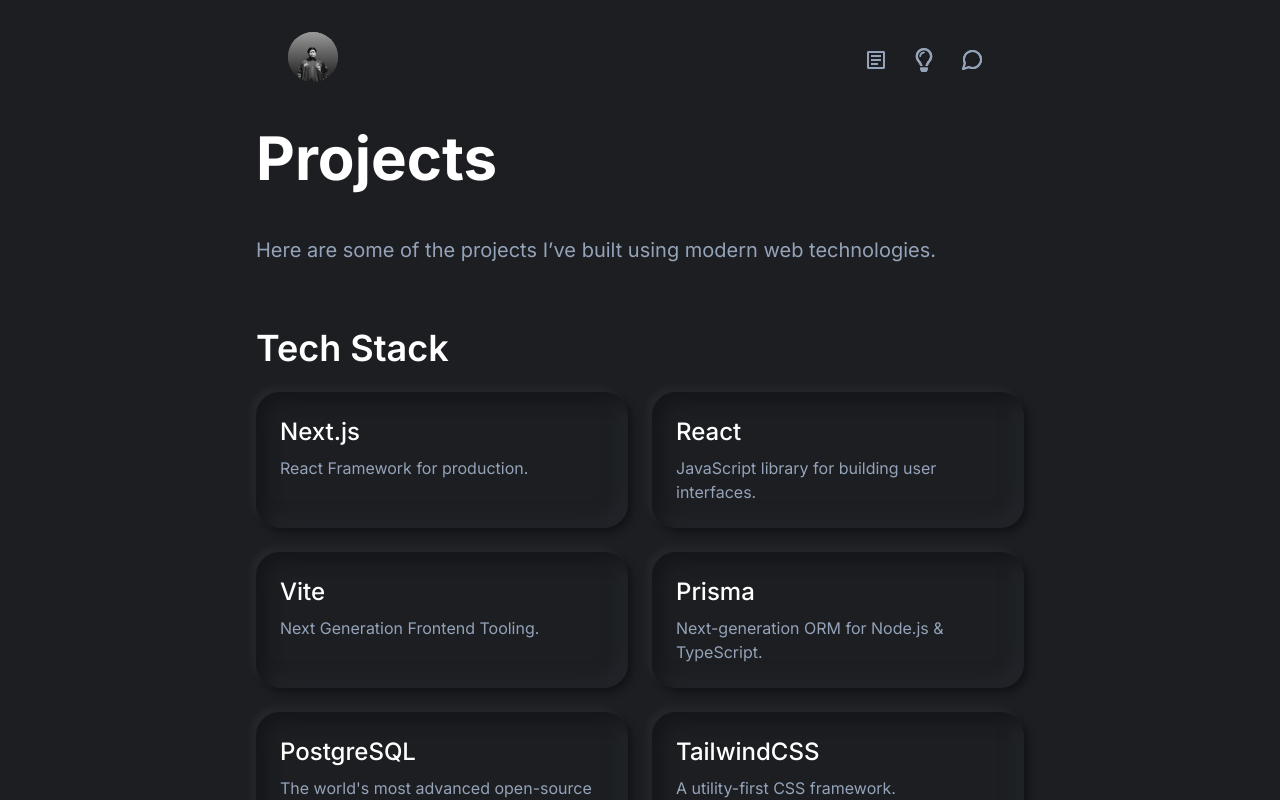
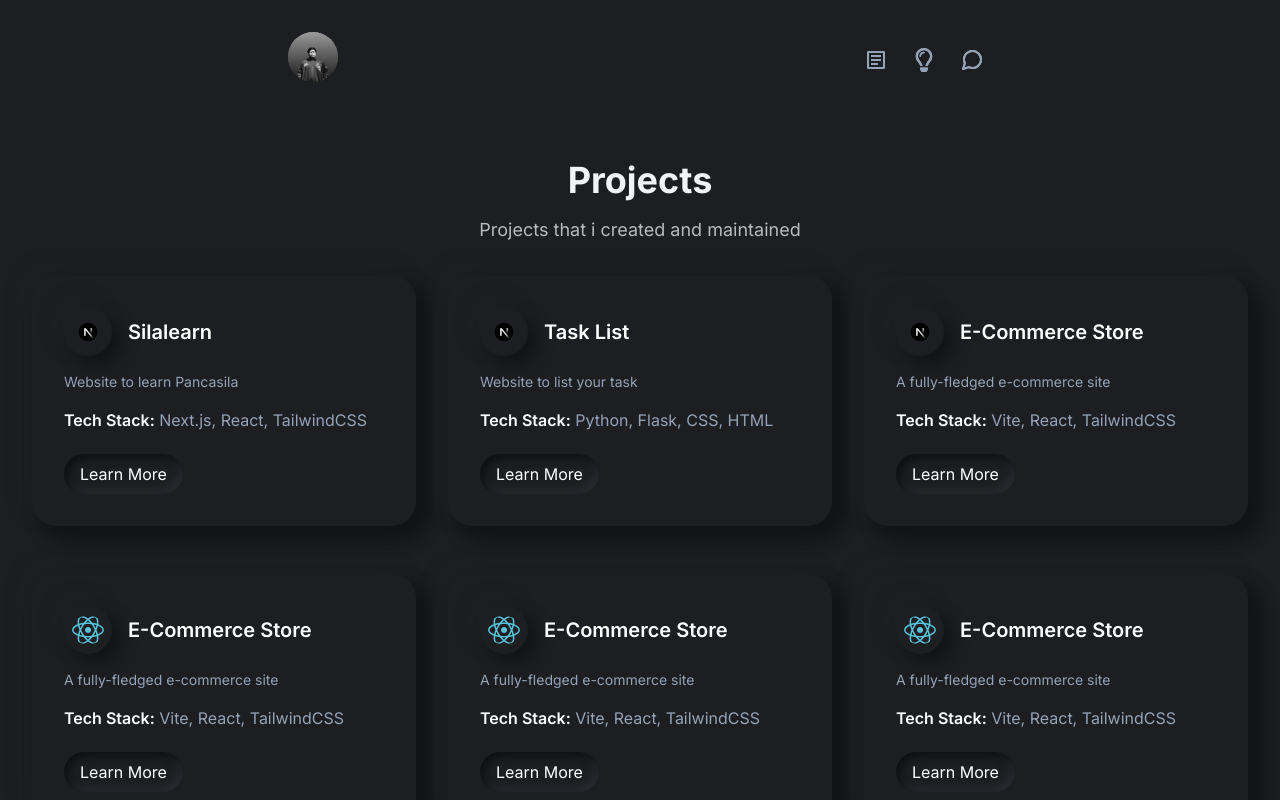
Before and after one commit to eveeze/portofolio, a Next.js app: page /project in a window 1280 px wide. Shown: the top 800 px of the page. Built offline with nearby package versions, Linux system fonts and the light colour scheme.

Commit message:
project done i think but idunno maybe change later

```diff
--- a/package.json
+++ b/package.json
@@ -20,7 +20,7 @@
     "bcrypt": "^5.1.1",
     "bcryptjs": "^2.4.3",
     "cookie": "^0.6.0",
-    "framer-motion": "^11.3.24",
+    "framer-motion": "^11.3.28",
     "jose": "^5.6.3",
     "jsonwebtoken": "^9.0.2",
     "leva": "^0.9.35",
--- a/src/app/project/page.jsx
+++ b/src/app/project/page.jsx
@@ -1,103 +1,72 @@
-// app/project/page.jsx
-
+import ProjectCard from "@/components/ProjectCard";
 export default function Project() {
-  const techStack = [
-    { id: 1, name: "Next.js", description: "React Framework for production." },
-    {
-      id: 2,
-      name: "React",
-      description: "JavaScript library for building user interfaces.",
-    },
-    { id: 3, name: "Vite", description: "Next Generation Frontend Tooling." },
-    {
-      id: 4,
-      name: "Prisma",
-      description: "Next-generation ORM for Node.js & TypeScript.",
-    },
-    {
-      id: 5,
-      name: "PostgreSQL",
-      description: "The world's most advanced open-source database.",
-    },
-    {
-      id: 6,
-      name: "TailwindCSS",
-      description: "A utility-first CSS framework.",
-    },
-  ];
-
   const projects = [
     {
       id: 1,
-      title: "Portfolio Website",
-      description:
-        "A personal portfolio built with Next.js, React, and TailwindCSS.",
+      link: "https://github.com/eveeze/silalearn",
+      icon: "/image/Nextjs.png",
+      title: "Silalearn",
+      description: "Website to learn Pancasila",
       techStack: ["Next.js", "React", "TailwindCSS"],
     },
     {
       id: 2,
-      title: "Blog System",
-      description:
-        "A dynamic blog system with Next.js, Prisma, and PostgreSQL.",
-      techStack: ["Next.js", "Prisma", "PostgreSQL"],
+      link: "https://github.com/eveeze/Website-List-Tugas-Flask/tree/master",
+      icon: "/image/Nextjs.png",
+
+      title: "Task List",
+      description: "Website to list your task ",
+      techStack: ["Python", "Flask", "CSS", "HTML"],
     },
     {
       id: 3,
+      link: "https://github.com/eveeze/silalearn",
+      icon: "/image/Nextjs.png",
       title: "E-Commerce Store",
-      description:
-        "A fully-fledged e-commerce site built with Vite, React, and TailwindCSS.",
+      description: "A fully-fledged e-commerce site ",
+      techStack: ["Vite", "React", "TailwindCSS"],
+    },
+    {
+      id: 4,
+      link: "https://github.com/eveeze/silalearn",
+      icon: "/icons/logo_dark.svg",
+      title: "E-Commerce Store",
+      description: "A fully-fledged e-commerce site ",
+      techStack: ["Vite", "React", "TailwindCSS"],
+    },
+    {
+      id: 5,
+      link: "https://github.com/eveeze/silalearn",
+      icon: "/icons/logo_dark.svg",
+      title: "E-Commerce Store",
+      description: "A fully-fledged e-commerce site ",
+      techStack: ["Vite", "React", "TailwindCSS"],
+    },
+    {
+      id: 6,
+      link: "https://github.com/eveeze/silalearn",
+      icon: "/icons/logo_dark.svg",
+      title: "E-Commerce Store",
+      description: "A fully-fledged e-commerce site ",
       techStack: ["Vite", "React", "TailwindCSS"],
     },
   ];
-
   return (
     <>
-      <div className="min-h-dvh w-full mx-auto max-w-screen-md mt-32 text-gray-200">
-        <h1 className="text-6xl font-bold text-white mt-24 mb-12">Projects</h1>
-        <p className="text-xl text-gray-400 mb-16">
-          Here are some of the projects I’ve built using modern web
-          technologies.
-        </p>
-
-        {/* Tech Stack Section */}
-        <section>
-          <h2 className="text-4xl font-semibold text-white mb-6">Tech Stack</h2>
-          <div className="grid grid-cols-2 gap-6">
-            {techStack.map((stack) => (
-              <div
-                key={stack.id}
-                className="bg-[#1C1E22] p-6 rounded-3xl shadow-cardNeumorphism"
-              >
-                <h3 className="text-2xl font-medium mb-2 text-white">
-                  {stack.name}
-                </h3>
-                <p className="text-gray-400">{stack.description}</p>
-              </div>
-            ))}
-          </div>
-        </section>
-
-        {/* Placeholder for Project Cards */}
-        <section className="mt-24">
-          <h2 className="text-4xl font-semibold text-white mb-6">Projects</h2>
-          <div className="grid grid-cols-1 gap-12">
-            {projects.map((project) => (
-              <div
-                key={project.id}
-                className="bg-[#1C1E22] p-8 rounded-3xl shadow-cardNeumorphism"
-              >
-                <h3 className="text-3xl font-semibold text-white mb-4">
-                  {project.title}
-                </h3>
-                <p className="text-gray-400 mb-4">{project.description}</p>
-                <div className="text-gray-400">
-                  <span className="font-semibold text-white">Tech Stack:</span>{" "}
-                  {project.techStack.join(", ")}
-                </div>
-              </div>
-            ))}
-          </div>
-        </section>
+      <div className="mt-32 mx-auto min-h-dvh p-8 max-w-screen-xl ">
+        <div className=" mx-auto space-y-4 ">
+          <h1 className="text-4xl text-center font-bold text-gray-200">
+            Projects
+          </h1>
+          <p className="text-lg text-center font-normal text-[#bababa] ">
+            Projects that i created and maintained
+          </p>
+        </div>
+        <div className="mx-auto space-y-4 grid grid-cols-1 md:grid-cols-2 lg:grid-cols-3 gap-8 mt-4  items-baseline">
+          {projects.map((project) => (
+            <ProjectCard key={project.id} project={project} />
+          ))}
+        </div>
       </div>
     </>
   );
--- a/src/components/ContactPage.jsx
+++ b/src/components/ContactPage.jsx
@@ -49,7 +49,7 @@
           </div>
         </div>
         <div className="p-4">
-          <h1 className="text-center text-3xl font-bold  mt-8">
+          <h1 className="text-center text-3xl font-bold  mt-24">
             Reach Out to Me
           </h1>
           <ContactForm />
--- a/src/components/Hero.jsx
+++ b/src/components/Hero.jsx
@@ -98,7 +98,7 @@
           </div>
           <div className="mt-4 text-[#bbbbbb] text-sm md:text-lg">
             <p className="mt-1">I have skills in </p>
-            <div className="flex flex-wrap gap-2  items-center justify-left ">
+            <div className="flex flex-wrap gap-2  items-center justify-left">
               {skills.map((skill, index) => (
                 <div key={index} className=" mt-1">
                   <Link href={skill.link} target="_blank">
--- a/src/components/ProjectCard.jsx
+++ b/src/components/ProjectCard.jsx
@@ -1,17 +1,51 @@
-import React from "react";
+"use client";
+import Link from "next/link";
+import Image from "next/image";
+import { motion } from "framer-motion";
 
-const ProjectCard = ({ project }) => {
+export default function ProjectCard({ project }) {
   return (
-    <div className="bg-[#1C1E22] p-6 rounded-lg shadow-neumorph m-4 max-w-sm">
-      <img
-        src={project.image}
-        alt={project.title}
-        className="rounded-lg mb-4"
-      />
-      <h3 className="text-white text-xl font-semibold mb-2">{project.title}</h3>
-      <p className="text-gray-400">{project.description}</p>
-    </div>
+    <motion.div
+      whileHover={{
+        scale: 1.05,
+        boxShadow:
+          "0px 0px 0px #121417, -0px -0px 0px #1e2023, 18px 18px 36px rgba(0, 0, 0, 0.5)",
+      }}
+      transition={{ type: "spring", stiffness: 200, damping: 10 }}
+      className="bg-[#1C1E22] p-8 rounded-3xl shadow-[9px_9px_16px_#121417,-9px_-9px_16px_#1e2023,12px_12px_20px_rgba(0,0,0,0.3)] max-w-sm relative flex flex-col justify-between h-[250px]"
+    >
+      <div>
+        <div className="flex items-center mb-4">
+          <div className="w-12 h-12 rounded-full bg-[#1C1E22] flex items-center justify-center shadow-[9px_9px_16px_#121417,-9px_-9px_16px_#1e2023]">
+            <Image
+              src={project.icon}
+              alt={project.title}
+              width={32}
+              height={32}
+              className="rounded-full"
+            />
+          </div>
+          <h3 className="text-lg md:text-xl font-semibold text-white ml-4">
+            {project.title}
+          </h3>
+        </div>
+        <p className="text-gray-400 mb-4 text-sm md:text-md">
+          {project.description}
+        </p>
+        <div className="text-gray-400 mb-4">
+          <span className="font-semibold text-white">Tech Stack:</span>{" "}
+          {project.techStack.join(", ")}
+        </div>
+      </div>
+      <Link href={project.link} target="_blank">
+        <motion.button
+          whileHover={{ scale: 1.05 }}
+          whileTap={{ scale: 0.95 }}
+          className="bg-[#1C1E22] px-4 py-2 rounded-full shadow-[inset_4px_4px_8px_#0e0f12,inset_-4px_-4px_8px_#2a2d32] text-white hover:shadow-[inset_2px_2px_4px_#0e0f12,inset_-2px_-2px_4px_#2a2d32,4px_4px_12px_rgba(0,0,0,0.4)] active:shadow-[inset_6px_6px_12px_#0e0f12,inset_-6px_-6px_12px_#2a2d32] transition-all duration-200"
+        >
+          Learn More
+        </motion.button>
+      </Link>
+    </motion.div>
   );
-};
-
-export default ProjectCard;
+}
--- a/tailwind.config.js
+++ b/tailwind.config.js
@@ -61,8 +61,16 @@
           inset -4px -4px 8px #282c34 /* Light shadow */
         `,
         shadowneumorph: `
-          9px 9px 16px #181a1d,
-          -9px -9px 16px #202227;
+          9px 9px 16px #121417, /* Darker shadow */
+          -9px -9px 16px #1e2023; /* Lighter shadow */
+        `,
+        insetNeumorphism: `
+          inset 4px 4px 8px #0e0f12, /* Dark shadow */
+          inset -4px -4px 8px #2a2d32 /* Light shadow */
+        `,
+        hoverInset: `
+          inset 2px 2px 4px #0e0f12, /* Hover Dark shadow */
+          inset -2px -2px 4px #2a2d32 /* Hover Light shadow */
         `,
       },
       borderRadius: {
```
Also changed, not shown: 1 other file (tests, documents, lock files or other folders).
